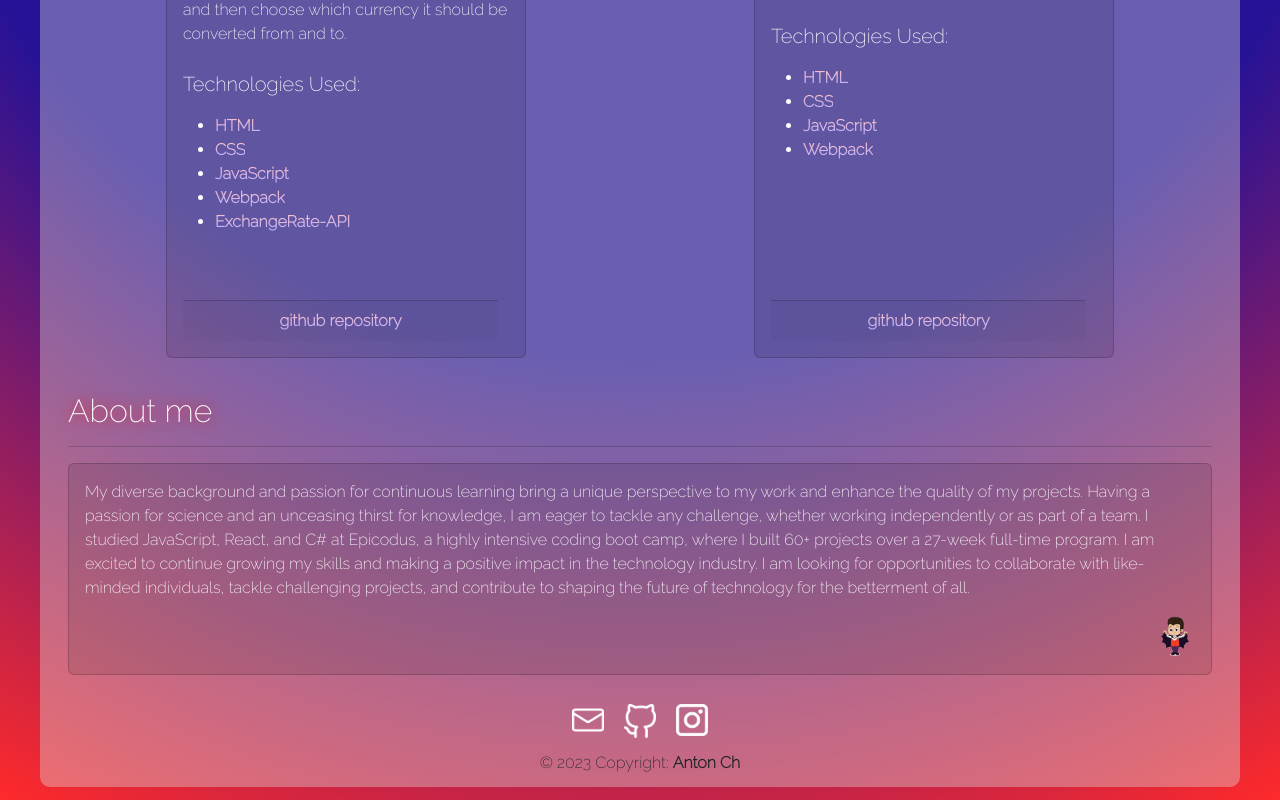
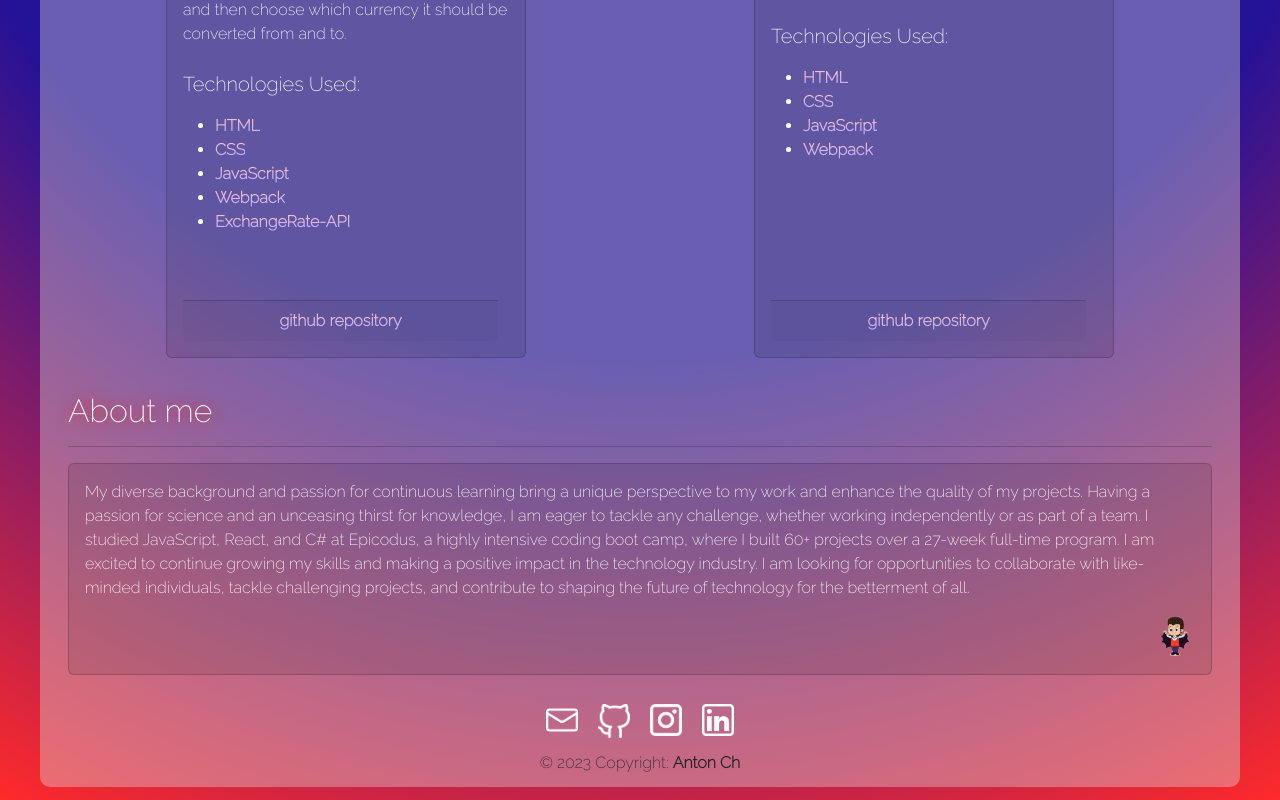
Before and after one commit to anton3ch/portfolio-react, a React (Create React App) app: page / in a window 1280 px wide. Shown: the part 1558-2358 px from the top of the page. Built offline with nearby package versions, Linux system fonts and the light colour scheme.

Commit message:
add linkedin link and refine img edges

```diff
--- a/src/components/Footer.js
+++ b/src/components/Footer.js
@@ -2,6 +2,7 @@ import React from 'react';
 import mail from "./../img/mail.png";
 import github from "./../img/github.png";
 import instagram from "./../img/instagram.png";
+import linkedin from "./../img/linkedin.png";
 
 export default function Footer() {
   return (
@@ -20,6 +21,11 @@ export default function Footer() {
     <a href="https://www.instagram.com/antony.chase/" rel="noreferrer" target="_blank">
               <img src={instagram} alt="Instagram Icon" />
             </a>
+
+    <a href="https://www.linkedin.com/in/anton3ch/" rel="noreferrer" target="_blank">
+              <img src={linkedin} alt="LinkedIn Icon" />
+            </a>
+
   </div>
   <div className="text-center p-2 footer-bg"> © 2023 Copyright: <span className="text-reset fw-bold">Anton Ch</span>
   </div>
--- a/src/components/SidePanel.js
+++ b/src/components/SidePanel.js
@@ -2,6 +2,8 @@ import React from 'react';
 import mail from "./../img/mail.png";
 import github from "./../img/github.png";
 import instagram from "./../img/instagram.png";
+import linkedin from "./../img/linkedin.png";
+
 
 function SidePanel() {
   return (
@@ -23,6 +25,11 @@ function SidePanel() {
               <img src={instagram} alt="Instagram Icon" />
             </a>
           </li>
+          <li>
+            <a href="https://www.linkedin.com/in/anton3ch/" rel="noreferrer" target="_blank">
+              <img src={linkedin} alt="LinkedIn Icon" />
+            </a>
+          </li>
         </ul>
       </div>
     </nav>
```
Also changed, not shown: src/img/linkedin.png (added), 1 other file (tests, documents, lock files or other folders).
